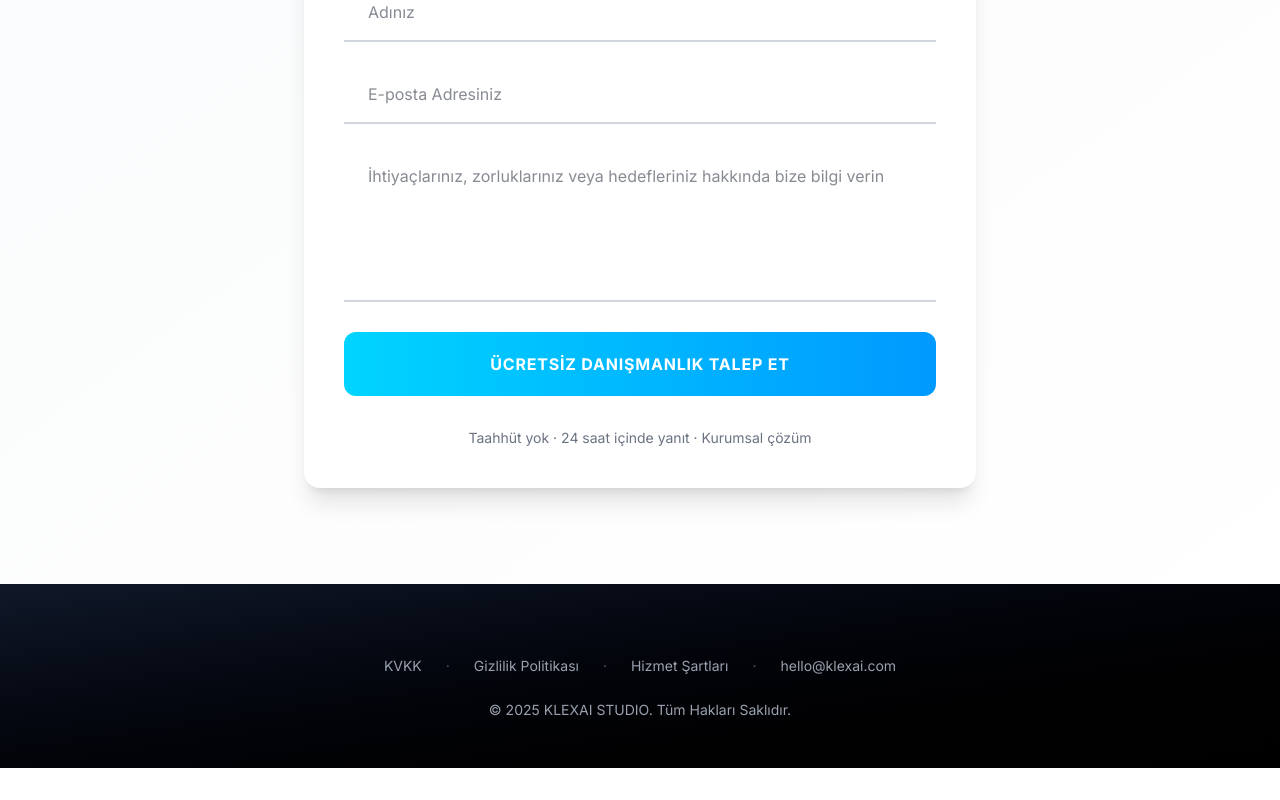
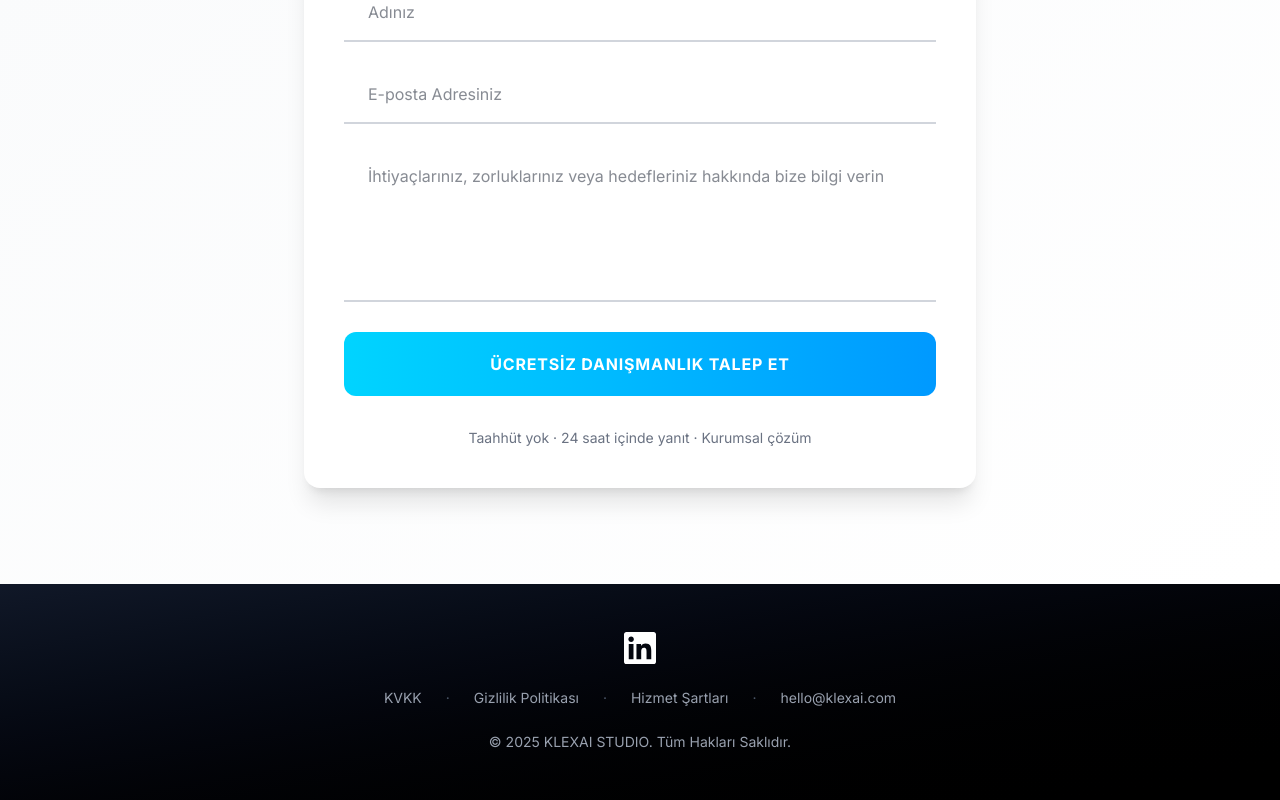
Before and after one commit to nazaninghn/kalexia-landing, a Next.js app: page / in a window 1280 px wide. Shown: the part 8462-9262 px from the top of the page. Before the commit the page ends 9230 px from the top, so only its background shows below. Built offline with nearby package versions, Linux system fonts and the light colour scheme.

Commit message:
Add LinkedIn icon to footer with link to company page

```diff
--- a/app/page.tsx
+++ b/app/page.tsx
@@ -873,15 +873,17 @@
       {/* Footer */}
       <footer className="py-12 px-6 bg-gradient-to-br from-gray-900 to-black text-white text-center">
         <div className="container mx-auto space-y-6">
-          <div className="flex justify-center gap-6">
-            <a href="#" className="text-2xl hover:text-[#00D4FF] transition-colors" aria-label="Instagram">
-              <i className="fab fa-instagram"></i>
-            </a>
-            <a href="#" className="text-2xl hover:text-[#00D4FF] transition-colors" aria-label="LinkedIn">
-              <i className="fab fa-linkedin"></i>
-            </a>
-            <a href="#" className="text-2xl hover:text-[#00D4FF] transition-colors" aria-label="Twitter">
-              <i className="fab fa-twitter"></i>
+          <div className="flex justify-center">
+            <a
+              href="https://www.linkedin.com/company/klexai/"
+              target="_blank"
+              rel="noopener noreferrer"
+              className="text-2xl hover:text-[#00C4EF] transition-colors"
+              aria-label="LinkedIn"
+            >
+              <svg className="w-8 h-8" fill="currentColor" viewBox="0 0 24 24">
+                <path d="M20.447 20.452h-3.554v-5.569c0-1.328-.027-3.037-1.852-3.037-1.853 0-2.136 1.445-2.136 2.939v5.667H9.351V9h3.414v1.561h.046c.477-.9 1.637-1.85 3.37-1.85 3.601 0 4.267 2.37 4.267 5.455v6.286zM5.337 7.433c-1.144 0-2.063-.926-2.063-2.065 0-1.138.92-2.063 2.063-2.063 1.14 0 2.064.925 2.064 2.063 0 1.139-.925 2.065-2.064 2.065zm1.782 13.019H3.555V9h3.564v11.452zM22.225 0H1.771C.792 0 0 .774 0 1.729v20.542C0 23.227.792 24 1.771 24h20.451C23.2 24 24 23.227 24 22.271V1.729C24 .774 23.2 0 22.222 0h.003z"/>
+              </svg>
             </a>
           </div>
 
```
